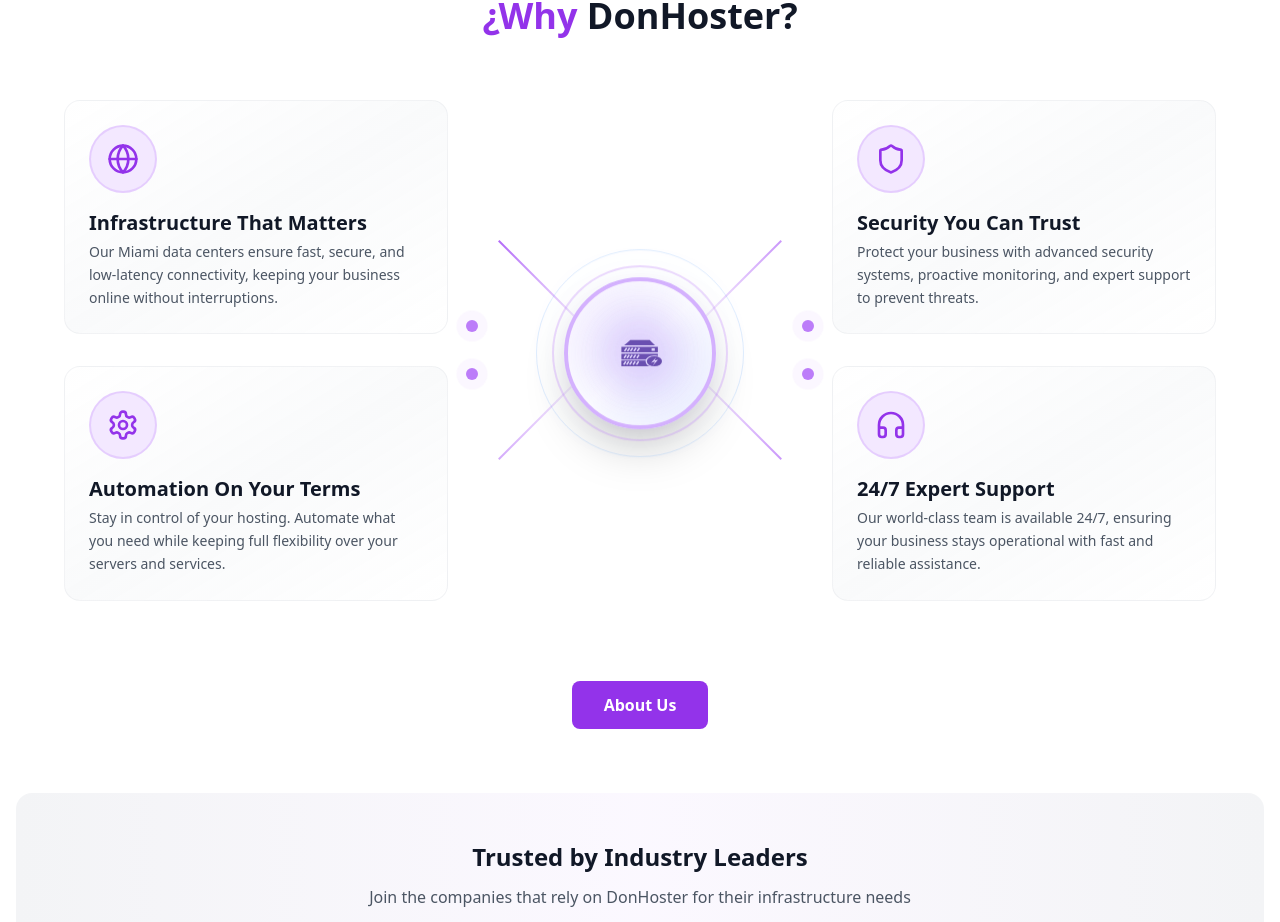
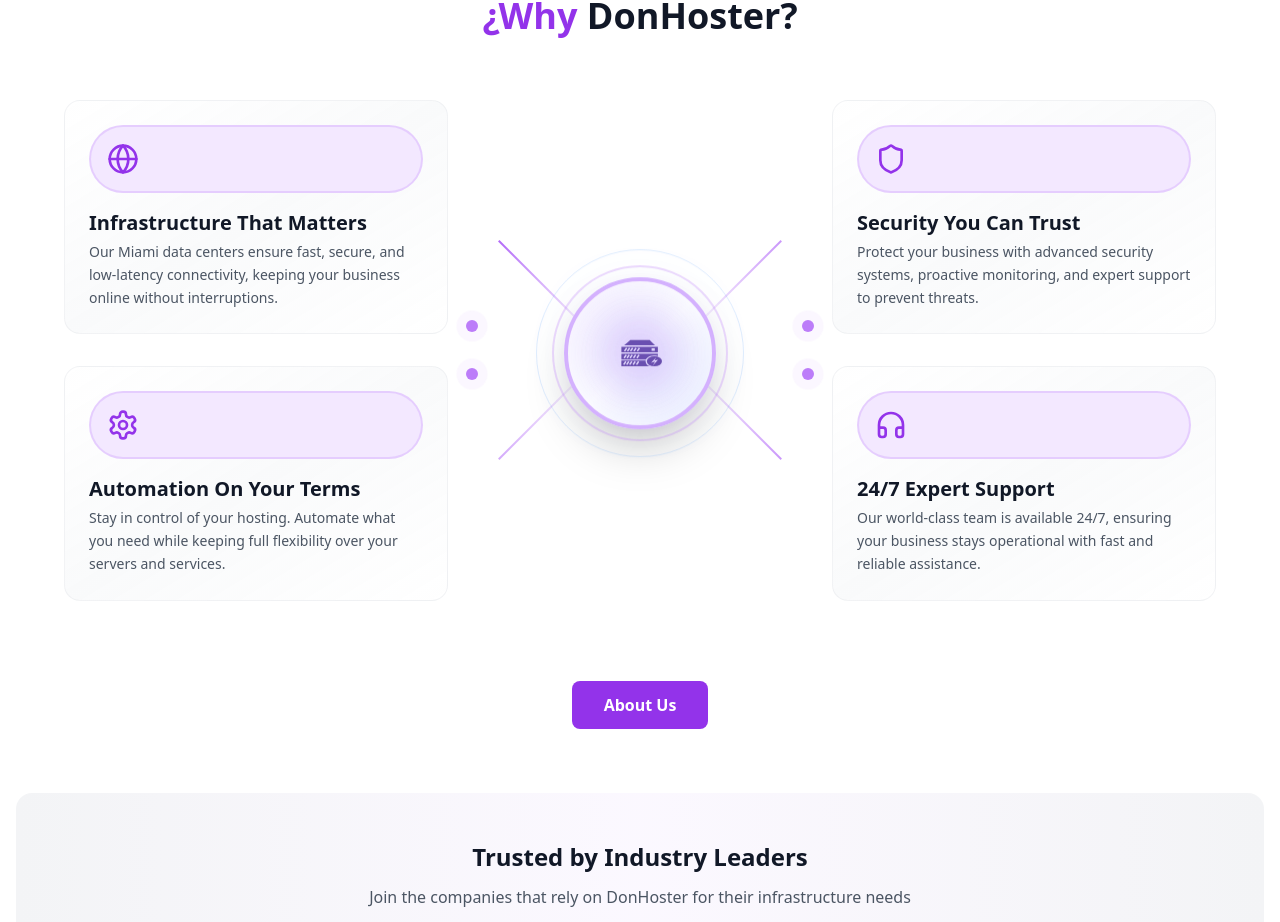
Before and after one commit to cristobalquilimaco/server2555, a React (Vite) app: page / in a window 1280 px wide. Shown: the part 2358-3280 px from the top of the page. Built offline with nearby package versions, Linux system fonts and the light colour scheme.

Commit message:
Se ocultan iconos

```diff
--- a/src/components/LocationSection.tsx
+++ b/src/components/LocationSection.tsx
@@ -1,5 +1,5 @@
 import React from 'react';
-import { MapPin, Plus } from 'lucide-react';
+import { Plus } from 'lucide-react';
 
 interface LocationSectionProps {
   darkMode: boolean;
--- a/src/components/WhyDonHosterSection.tsx
+++ b/src/components/WhyDonHosterSection.tsx
@@ -113,7 +113,7 @@ const WhyDonHosterSection: React.FC<WhyDonHosterSectionProps> = ({ darkMode }) =
                     <div className="absolute bottom-0 right-0 w-8 h-8 border-r-2 border-b-2 border-purple-500/0 group-hover:border-purple-500/60 transition-all duration-500 delay-300"></div>
 
                     {/* Icon with circular background */}
-                    <div className={` inline-flex p-4 rounded-full mb-4 transition-all duration-300 ${
+                    <div className={`hidden lg:block  inline-flex p-4 rounded-full mb-4 transition-all duration-300 ${
                       darkMode ? 'bg-purple-900/50 group-hover:bg-purple-800/70' : 'bg-purple-100 group-hover:bg-purple-200'
                     } group-hover:scale-110 relative z-10 border-2 ${
                       darkMode ? 'border-purple-600/50' : 'border-purple-300/50'
@@ -123,7 +123,7 @@ const WhyDonHosterSection: React.FC<WhyDonHosterSectionProps> = ({ darkMode }) =
                       }`} />
 
                       {/* Icon Glow Effect */}
-                      <div className="absolute inset-0 bg-purple-400/20 rounded-full blur-md opacity-0 group-hover:opacity-100 transition-opacity duration-500"></div>
+                      <div className="hidden lg:block  absolute inset-0 bg-purple-400/20 rounded-full blur-md opacity-0 group-hover:opacity-100 transition-opacity duration-500"></div>
                     </div>
 
                     <h3 className={`text-xl font-bold mb-1 transition-all duration-500 relative z-10 ${
```
